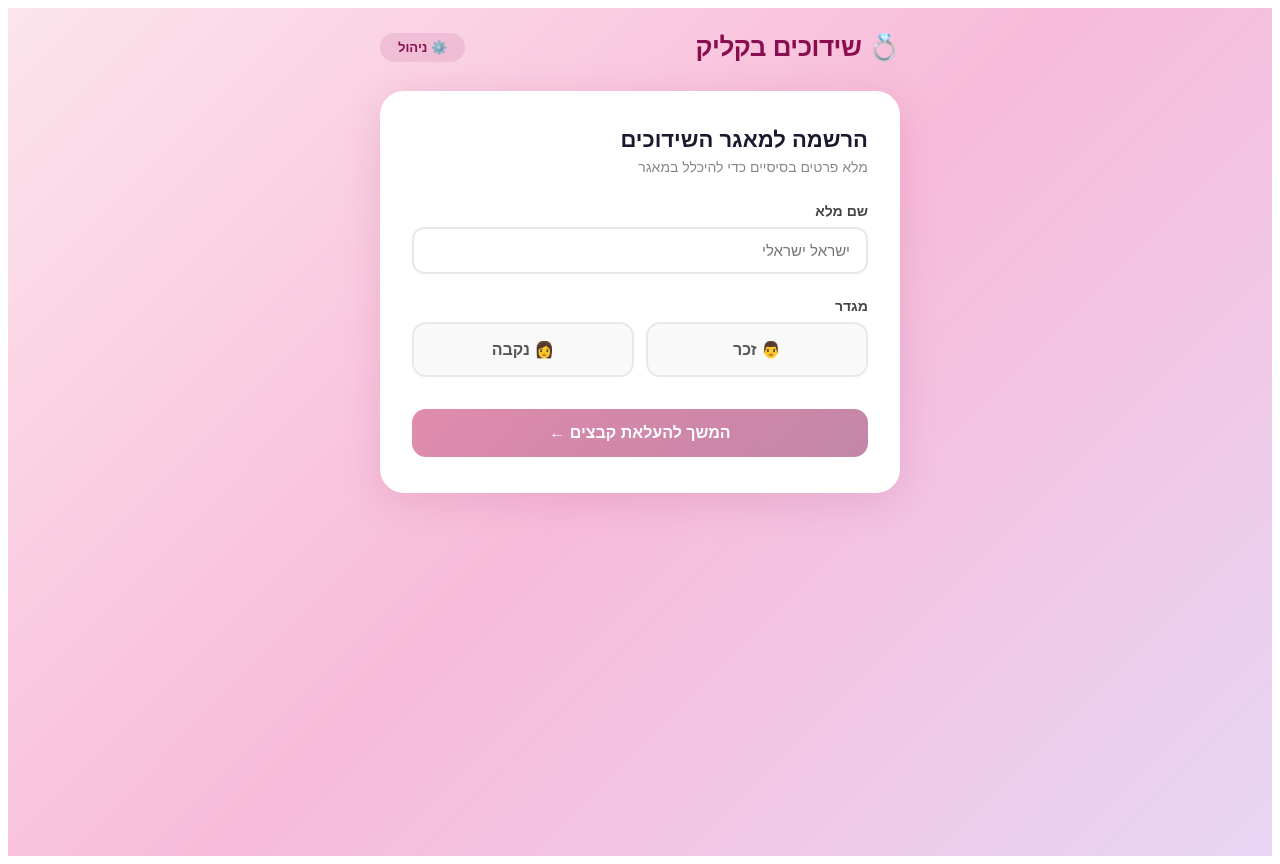
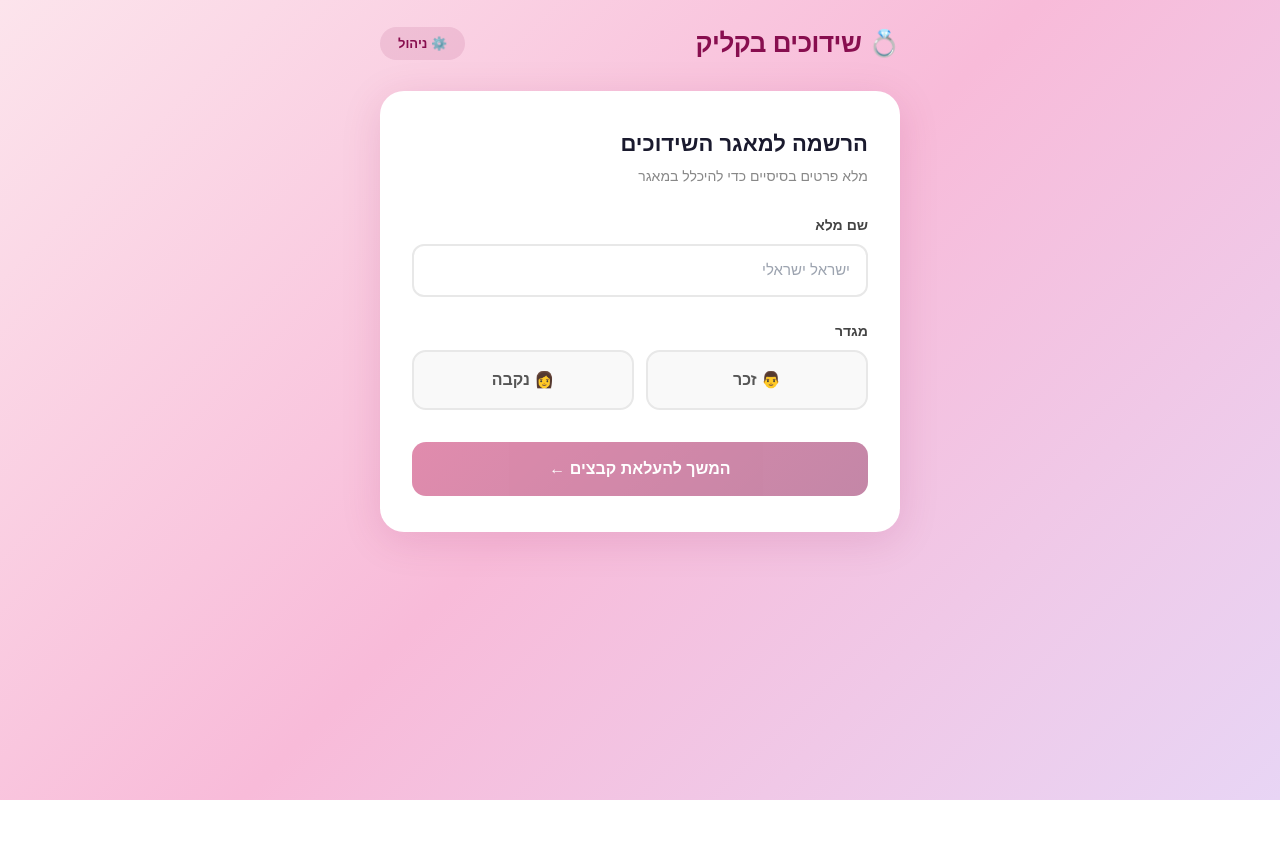
Before and after one commit to m0548516135-cyber/whatsapp-sandbox-apps, a Next.js app: page /matchmaking in a window 1280 px wide. After the commit the page ends 800 px from the top, so only its background shows below. Built offline with nearby package versions, Linux system fonts and the light colour scheme.

Commit message:
chore: add root layout

```diff
--- /dev/null
+++ b/app/layout.tsx
@@ -0,0 +1,8 @@
+import type { Metadata } from "next";
+import "./globals.css";
+
+export const metadata: Metadata = { title: "WhatsApp Sandbox Apps", description: "Apps built by AI" };
+
+export default function RootLayout({ children }: { children: React.ReactNode }) {
+  return <html lang="he" dir="rtl"><body>{children}</body></html>;
+}
```
